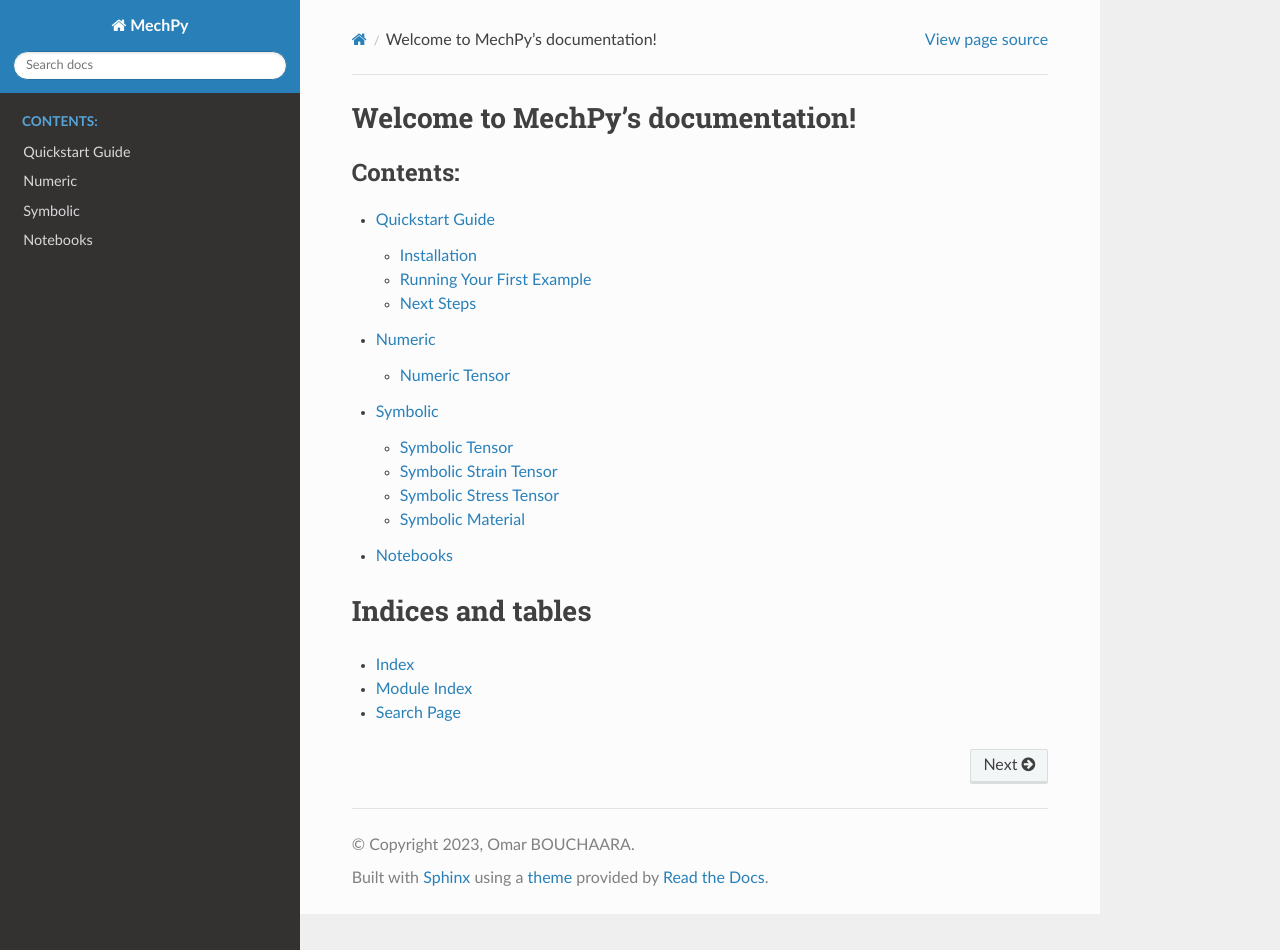
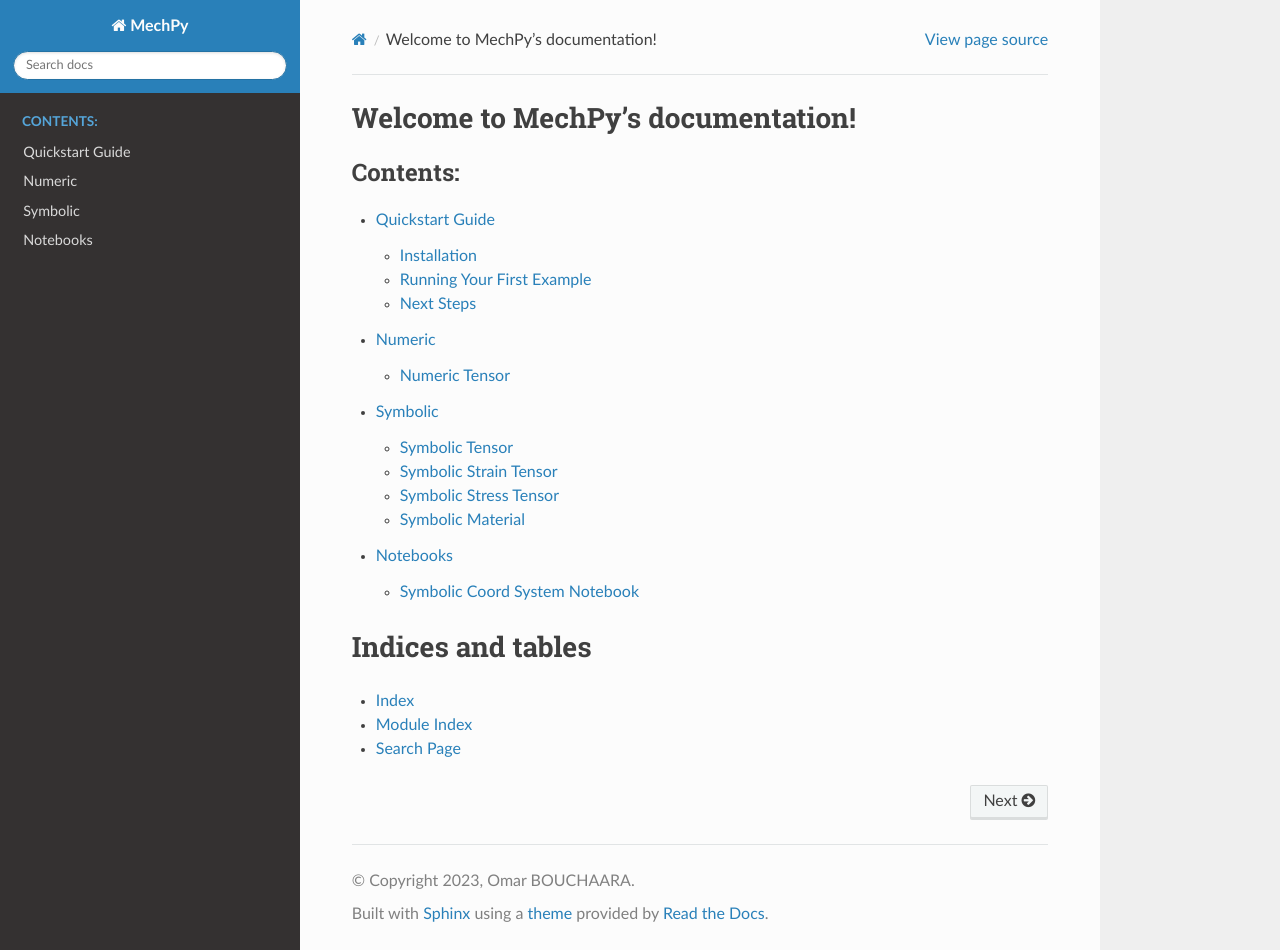
Before and after one commit to obouchaara/mechpy, a Sphinx documentation site: the page built from docs/source/index.rst, in a window 1280 px wide and 950 px high. Built offline with Sphinx 7.4.7 and the Read the Docs theme 2.0.0, drawn with Linux system fonts in a browser that asks for light colours; pages that are not in the unit, such as notebooks, are missing from menus.

Commit message:
add coord notebook to docs

```diff
--- a/docs/source/notebooks.rst
+++ b/docs/source/notebooks.rst
@@ -4,6 +4,7 @@ Notebooks
 .. toctree::
    :maxdepth: 2
 
+   notebooks/symbolic/coord.ipynb
    notebooks/symbolic/tensor.ipynb
    notebooks/symbolic/material.ipynb
    notebooks/symbolic/elasticity.ipynb
```
Also changed, not shown: docs/source/notebooks/symbolic/coord.ipynb (added).
